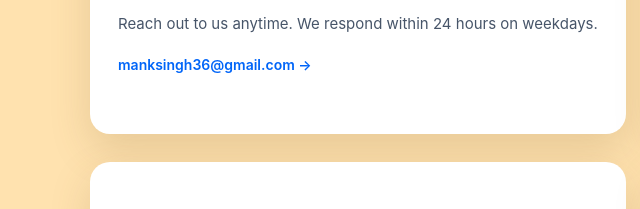
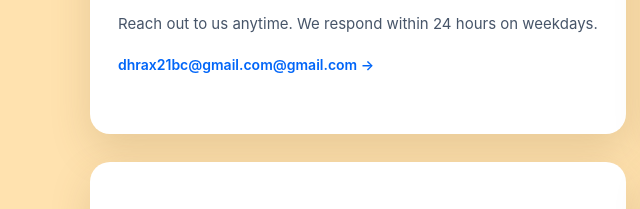
Before and after one commit to dhrax21/engibrief-notes-selling-platform, a plain HTML site: page pages/support.html in a window 1280 px wide. Shown: the part 501-710 px from the top of the page, 0-640 px from the left. Drawn offline with Linux system fonts and the light colour scheme; a script that the page names is missing.

Commit message:
Update support.html

```diff
--- a/pages/support.html
+++ b/pages/support.html
@@ -56,7 +56,7 @@
       <h3>Email Support</h3>
       <p>Reach out to us anytime. We respond within 24 hours on weekdays.</p>
       <a href="mailto:manksingh36@gmail.com" class="support-action">
-        manksingh36@gmail.com →
+        dhrax21bc@gmail.com@gmail.com →
       </a>
     </div>
 
```
